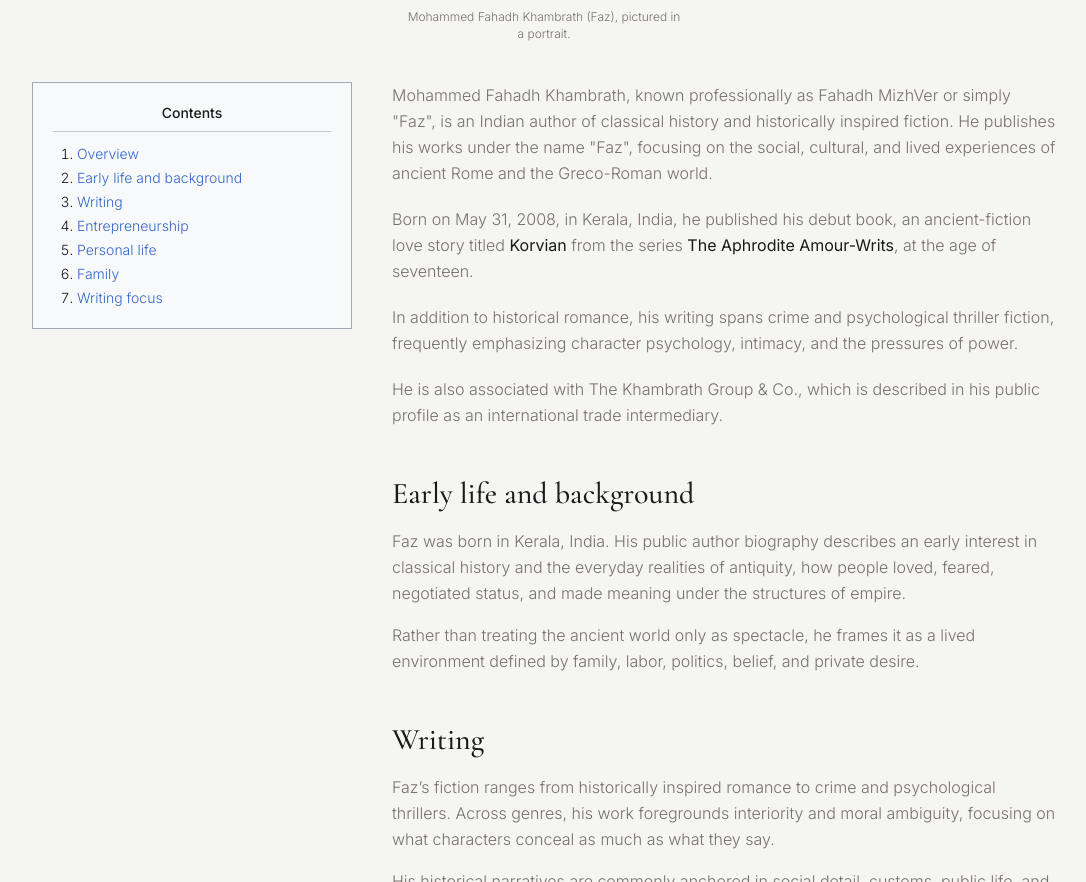
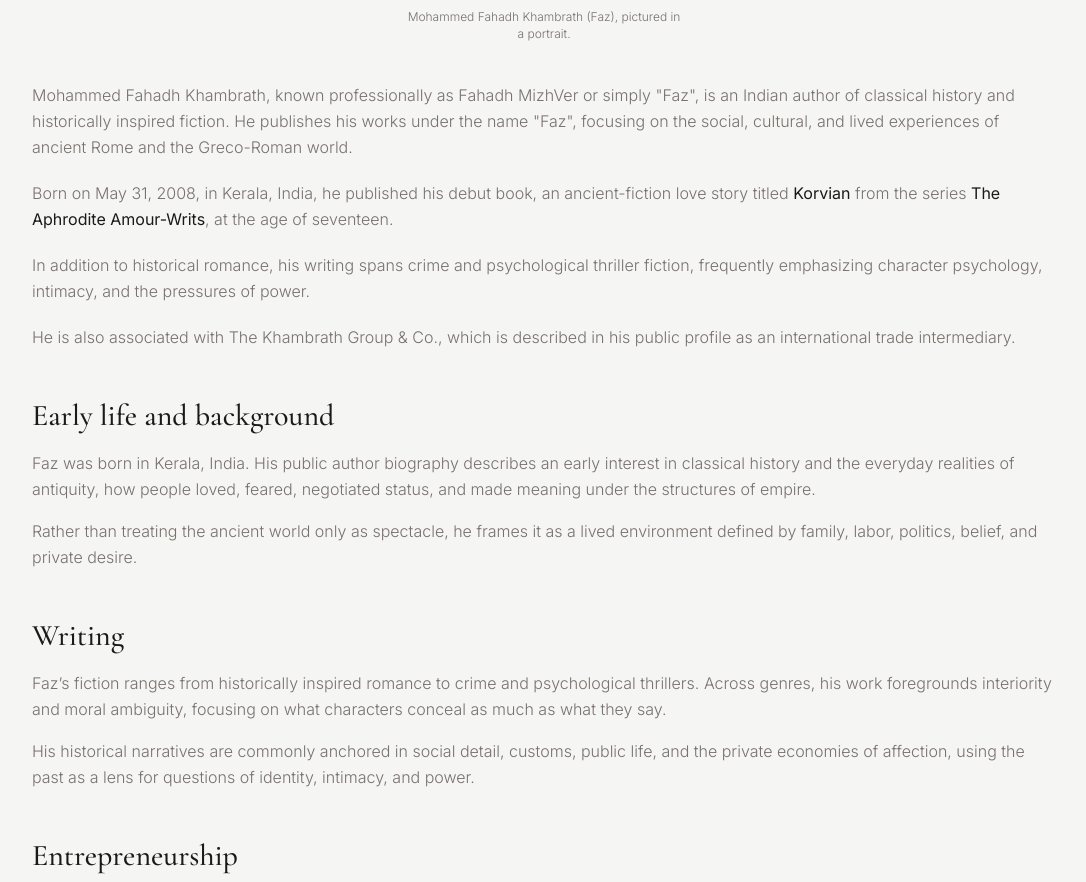
Before and after one commit to fahadhmizhver/author, a plain HTML site: page index.html in a window 1280 px wide. Shown: the part 2269-3151 px from the top of the page, without its empty margins (96-1182 px from the left). Drawn offline with nearby package versions, Linux system fonts and the light colour scheme.

Commit message:
index.html

```diff
--- a/index.html
+++ b/index.html
@@ -227,24 +227,8 @@
                 </figure>
 
                 <div class="lg:flex lg:items-start lg:gap-10">
-                    <!-- Contents (Wikipedia-style TOC) -->
-                    <aside class="wiki-box border p-4 md:p-5 lg:w-[320px] lg:shrink-0 lg:sticky lg:top-28">
-                        <div class="text-center">
-                            <p class="text-sm font-medium">Contents</p>
-                            <div class="mt-2 h-px bg-[#c8ccd1]"></div>
-                        </div>
-                        <ol class="mt-3 grid md:grid-cols-2 lg:grid-cols-1 gap-x-10 gap-y-1 list-decimal pl-6 text-sm font-light">
-                            <li><a class="wiki-link" href="#overview">Overview</a></li>
-                            <li><a class="wiki-link" href="#early-life">Early life and background</a></li>
-                            <li><a class="wiki-link" href="#writing">Writing</a></li>
-                            <li><a class="wiki-link" href="#entrepreneurship">Entrepreneurship</a></li>
-                            <li><a class="wiki-link" href="#personal-life">Personal life</a></li>
-                            <li><a class="wiki-link" href="#family">Family</a></li>
-                            <li><a class="wiki-link" href="#writing-focus">Writing focus</a></li>
-                        </ol>
-                    </aside>
 
-                    <div class="mt-10 lg:mt-0 lg:flex-1">
+                    <div class="lg:flex-1">
                         <!-- Lead (Wikipedia-style) -->
                         <div id="overview" class="space-y-5 text-stone font-light leading-relaxed">
                             <p>
```
